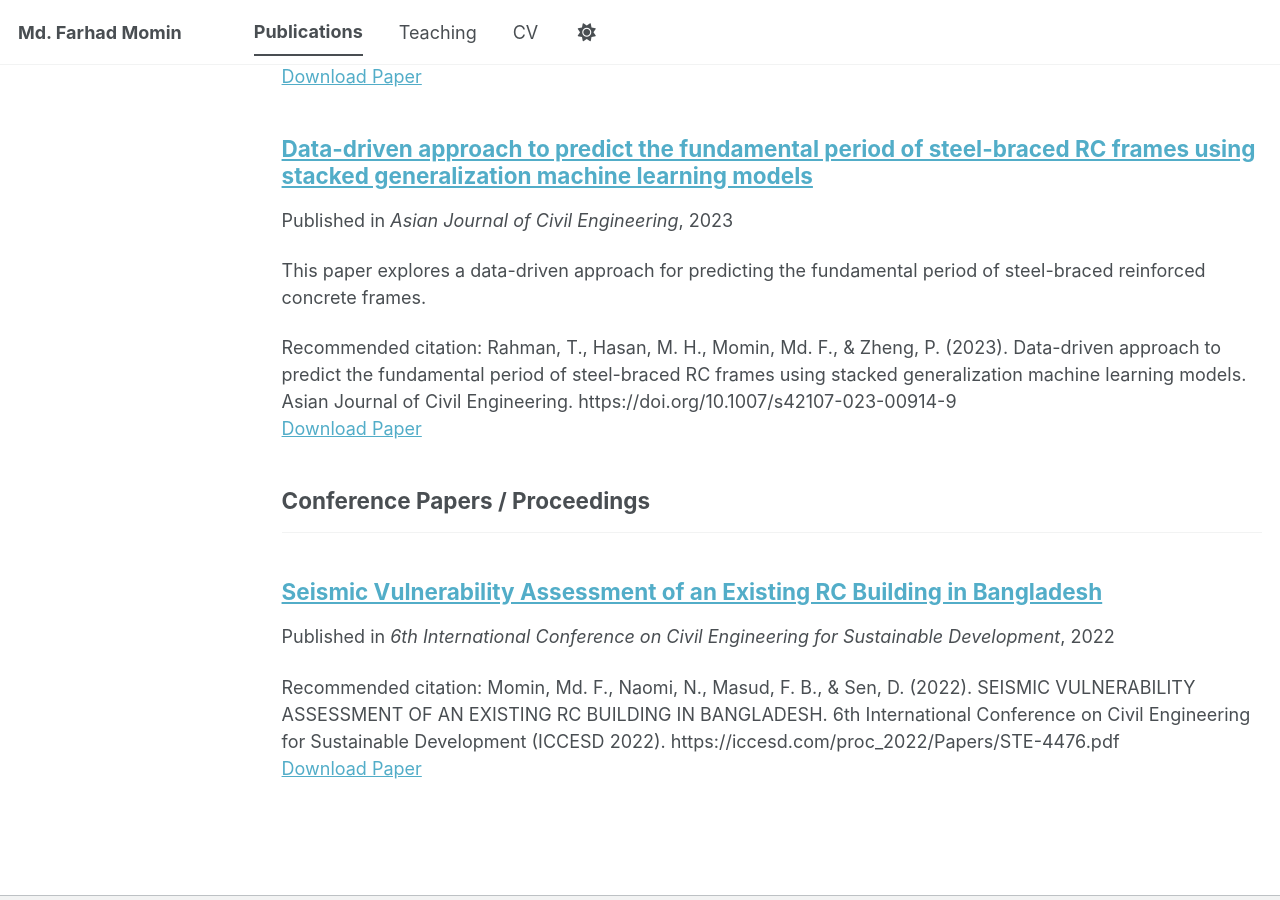
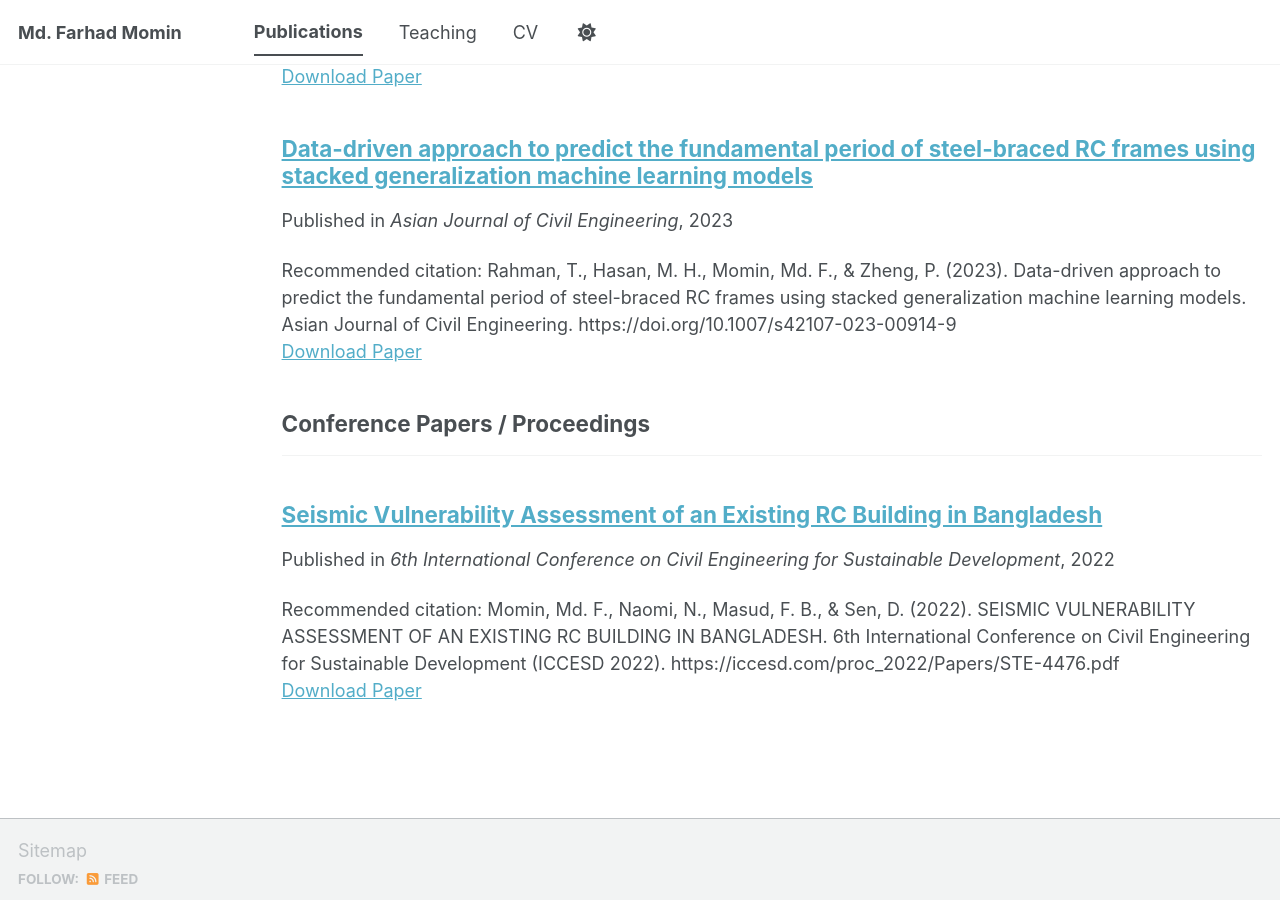
Before and after one commit to farhad-momin/farhad-momin.github.io, a Jekyll site: the page built from _pages/publications.html, in a window 1280 px wide and 900 px high, scrolled down 2641 px. Built offline with Jekyll 4.4.1, drawn with Linux system fonts in a browser that asks for light colours; some web fonts are replaced; a script bundle is joined from its source files by our own code; library files that are not in the unit come from our copies.

Commit message:
Update publication metadata for new journal article

```diff
--- a/_publications/2023-11-06-data-driven-approach-to-predict-the-fundamental-period-of-steel-braced-rc-frames-using-stacked-generalization-machine-learning-models.md
+++ b/_publications/2023-11-06-data-driven-approach-to-predict-the-fundamental-period-of-steel-braced-rc-frames-using-stacked-generalization-machine-learning-models.md
@@ -3,7 +3,6 @@ title: "Data-driven approach to predict the fundamental period of steel-braced R
 collection: publications
 category: journal
 permalink: /publication/2023-11-06-data-driven-approach-to-predict-the-fundamental-period-of-steel-braced-rc-frames-using-stacked-generalization-machine-learning-models
-excerpt: "This paper explores a data-driven approach for predicting the fundamental period of steel-braced reinforced concrete frames."
 date: 2023-11-06
 venue: "Asian Journal of Civil Engineering"
 paperurl: "https://doi.org/10.1007/s42107-023-00914-9"
```
